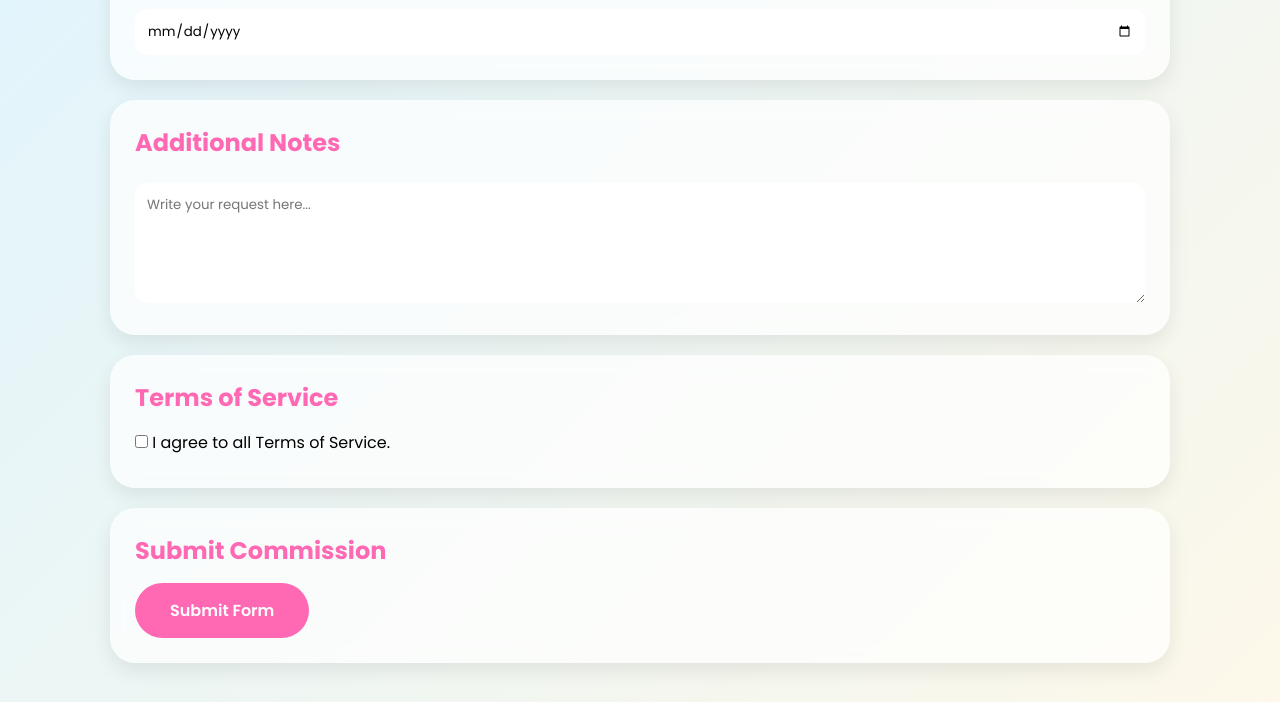
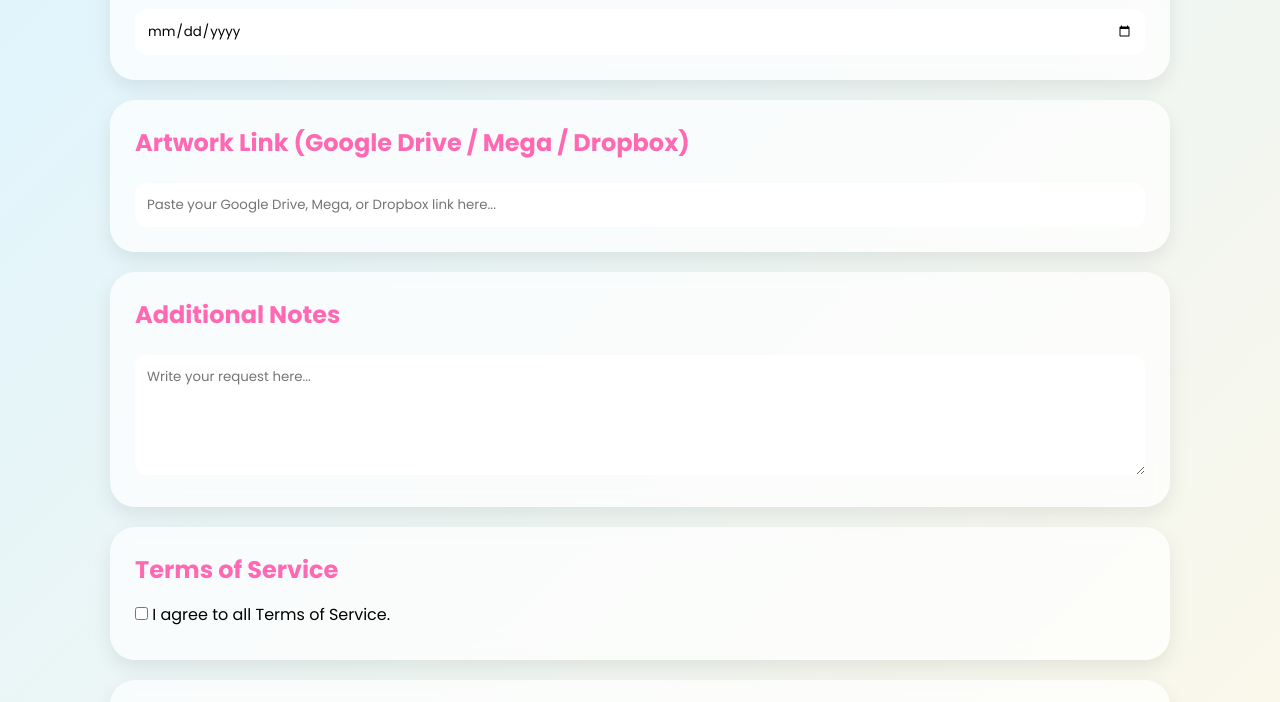
Before and after one commit to Kinzangkin/mikarileaf, a plain HTML site: page index.html in a window 1280 px wide. Shown: the part 2940-3642 px from the top of the page. Drawn offline with Linux system fonts and the light colour scheme.

Commit message:
Add Artwork Link input card

```diff
--- a/index.html
+++ b/index.html
@@ -244,6 +244,9 @@ Deadline
 <input type="date">
 
 </div><div class="card">
+<h2>Artwork Link (Google Drive / Mega / Dropbox)</h2>
+<input type="text" placeholder="Paste your Google Drive, Mega, or Dropbox link here...">
+</div><div class="card">
 <h2>Additional Notes</h2><textarea placeholder="Write your request here..."></textarea></div><div class="card">
 <h2>Terms of Service</h2><label>
 <input type="checkbox">
```
